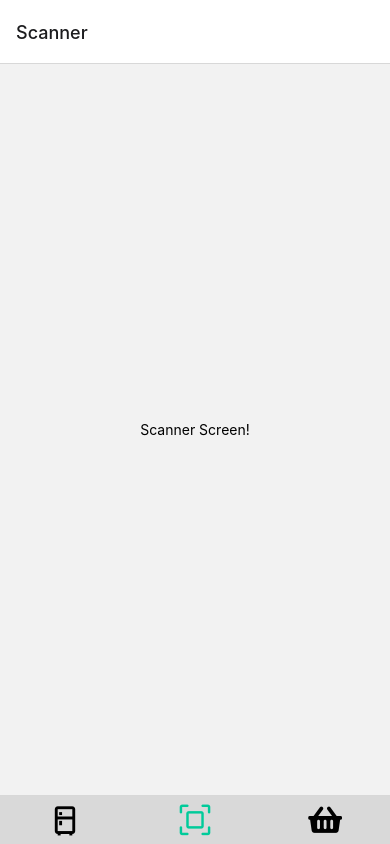
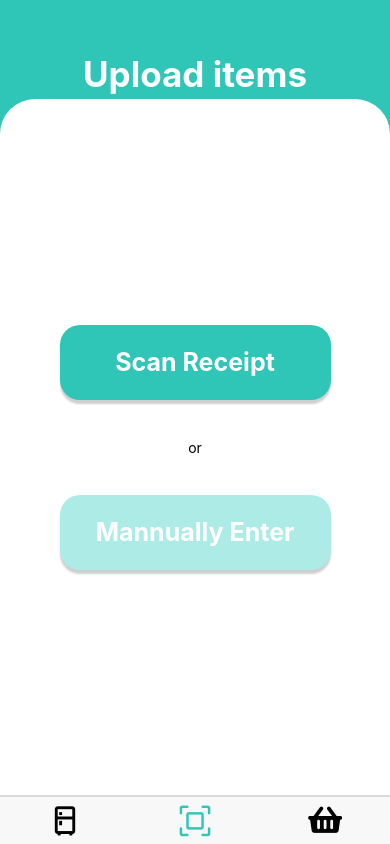
Before and after one commit to etzwang/FrontendFreshFoodies, a React Native app: screen /Scanner in a window 390 px wide. Built offline with nearby package versions, Linux system fonts and the light colour scheme.

Commit message:
scanner page setup

```diff
--- a/App.js
+++ b/App.js
@@ -16,8 +16,15 @@ export default function App() {
   return (
     <NavigationContainer style={styles.image}>
       <Tab.Navigator
-        screenOptions={{ tabBarStyle: { backgroundColor: '#D9D9D9' }, tabBarActiveTintColor: '#00CB9A',
-        tabBarInactiveTintColor: 'black', }}
+        screenOptions={{
+          headerShown: false,
+          tabBarStyle: {
+            backgroundColor: '#F8F8F8',
+            borderTopWidth: 2
+          },
+          tabBarActiveTintColor: '#2FC6B7',
+          tabBarInactiveTintColor: 'black',
+        }}
       >
         <Tab.Screen
           name="Inventory"
--- a/pages/ScannerScreen.js
+++ b/pages/ScannerScreen.js
@@ -1,12 +1,42 @@
 import * as React from "react";
-import { View, Text } from "react-native";
+import { View, Text, StyleSheet } from "react-native";
+import Button from "./components/Button.js";
 
 const ScannerScreen = () => {
   return (
-    <View style={{ flex: 1, justifyContent: "center", alignItems: "center" }}>
-      <Text>Scanner Screen!</Text>
+    <View style={styles.container}>
+      <Text style={styles.title}>Upload items</Text>
+      <View style={styles.form}>
+        <Button onPress={{}} title="Scan Receipt" color="#2FC6B7"/>
+        <Text style={{padding: "10%"}}>or</Text>
+        <Button onPress={{}} title="Mannually Enter" color="#ADEBE7"/>
+      </View>
     </View>
   );
 };
 
+const styles = StyleSheet.create({
+  container: {
+    flex: 1,
+    justifyContent: "flex-end",
+    alignItems: "center",
+    backgroundColor: "#2FC6B7"
+  },
+  title: {
+    color: "#FFFFFF",
+    fontWeight: 'bold',
+    fontSize: 35,
+    paddingBottom: "1%",
+   },
+  form: {
+    width: "100%",
+    height: "87.5%",
+    alignItems: "center",
+    justifyContent: "center",
+    borderTopEndRadius: "35px",
+    borderTopStartRadius: "35px",
+    backgroundColor: "#FFFFFF"
+  },
+});
+
 export default ScannerScreen;
--- /dev/null
+++ b/pages/components/Button.js
@@ -0,0 +1,36 @@
+import React from "react";
+import { StyleSheet, TouchableOpacity, Text } from "react-native";
+
+TouchableOpacity.defaultProps = { activeOpacity: 0.8 };
+
+const App = ({ onPress, title, color }) => {
+  return (
+    <TouchableOpacity onPress={onPress} style={{
+        backgroundColor: color,
+        borderRadius: 20,
+        width: 271,
+        height: 75,
+        justifyContent: "center",
+        // paddingVertical: 18,
+        // paddingHorizontal: 30,
+        shadowColor: 'rgba(0, 0, 0, 0.25)',
+        shadowOffset: { width: 0, height: 4 },
+        shadowOpacity: 0.75,
+        shadowRadius: 2,
+        elevation: 5
+      }}>
+        <Text style={styles.appButtonText}>{title}</Text>
+    </TouchableOpacity>
+  );
+};
+
+const styles = StyleSheet.create({
+  appButtonText: {
+    fontSize: 25,
+    color: "#FFFFFF",
+    fontWeight: "bold",
+    alignSelf: "center",
+  }
+});
+
+export default App;
```
Also changed, not shown: 1 other file (tests, documents, lock files or other folders).
